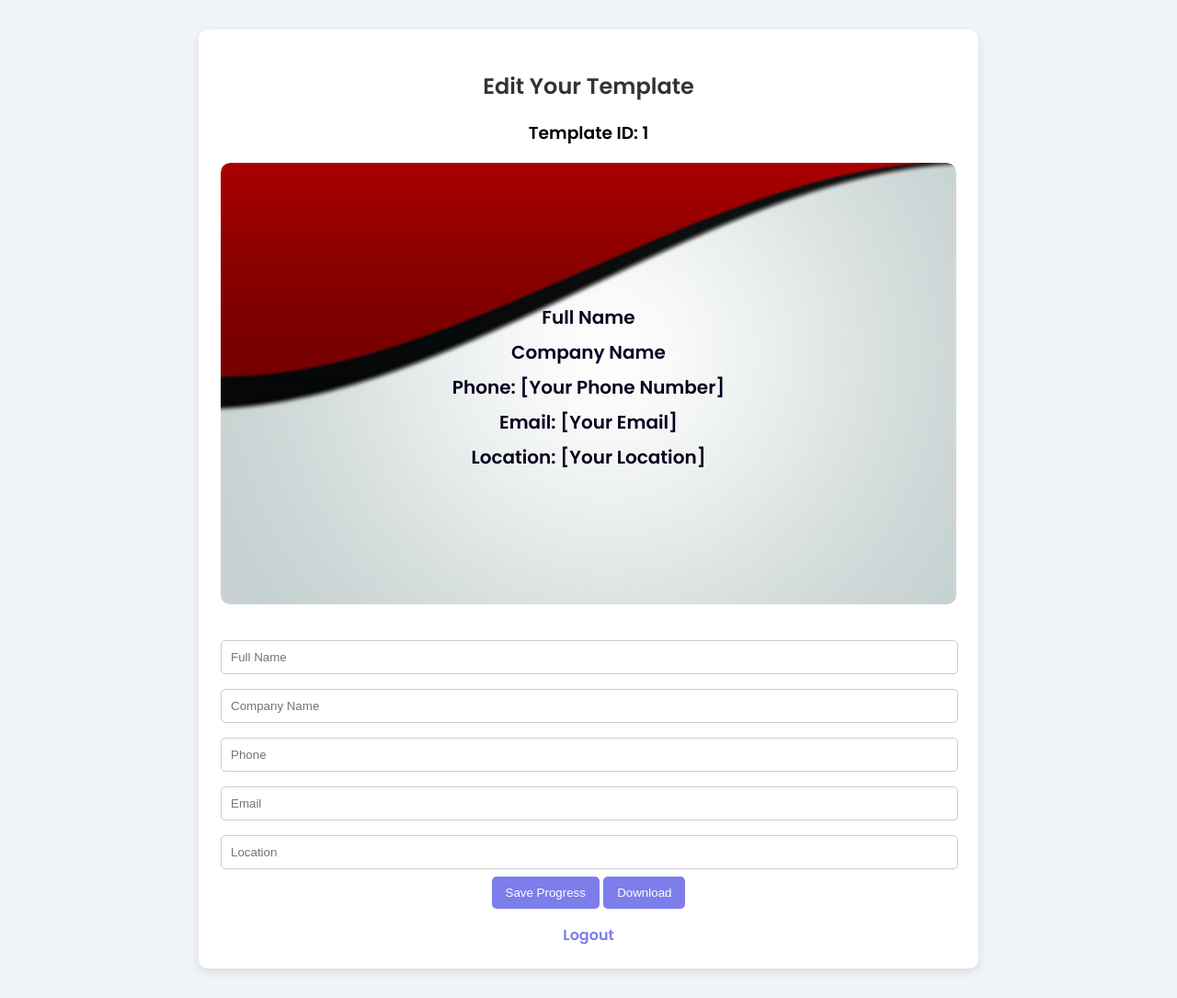
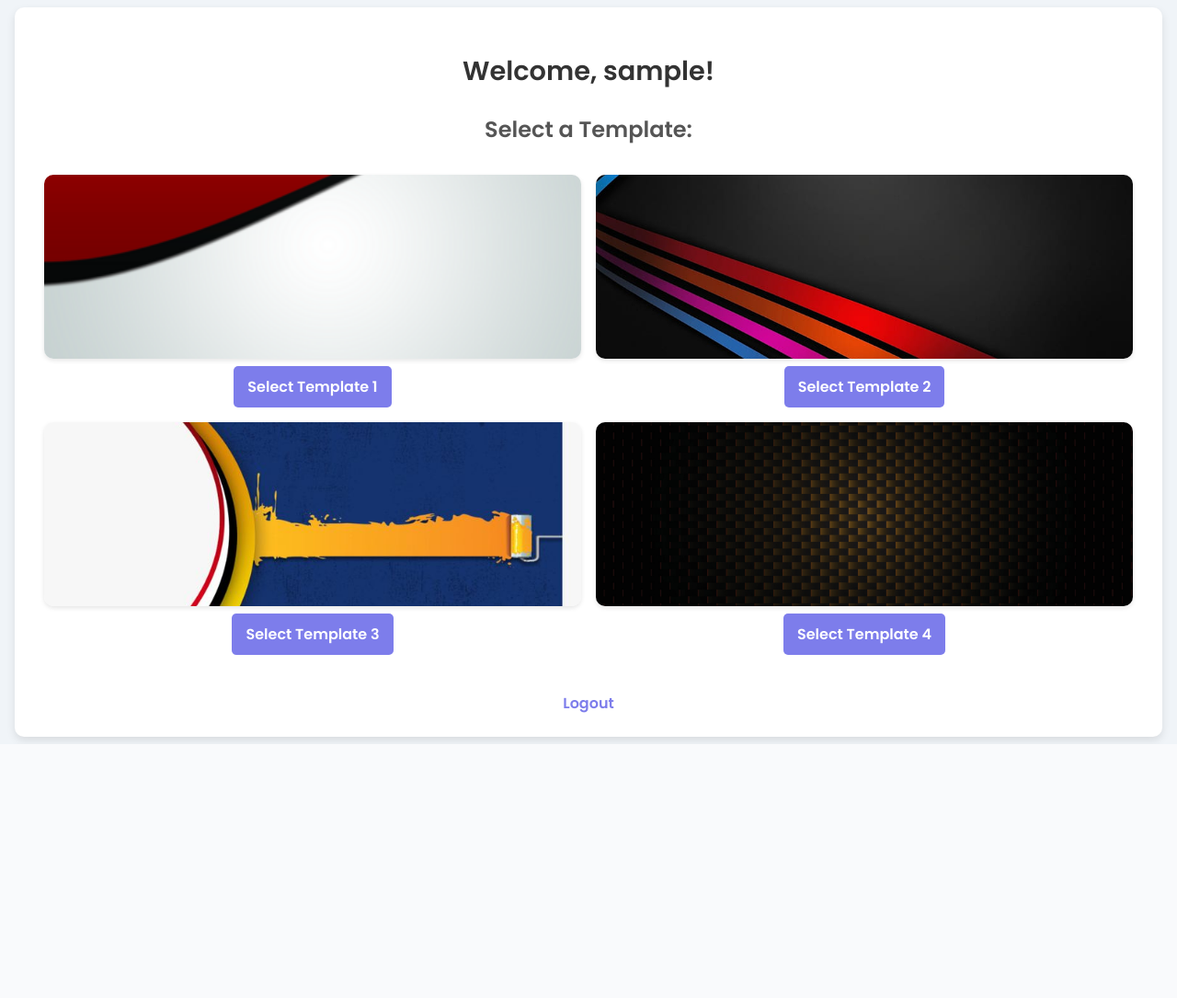
Before and after one commit to YousefAnisSpam/Agile_project, a PHP site: page /templates.php in a window 1280 px wide. Shown: the whole page at 92% size. After the commit the page ends 809 px from the top, so only its background shows below. Run offline with PHP 8.4, Linux system fonts and the light colour scheme; the visitor is signed in with stand-in values (Sample User, id 1).

Commit message:
Update templates.php

```diff
--- a/templates.php
+++ b/templates.php
@@ -1,97 +1,88 @@
  <?php
 session_start();
+
+$imagep_1 = 'templates/template1.jpg';
+$imagep_2 = 'templates/template2.jpg';
+$imagep_3 = 'templates/template3.jpg';
+$imagep_4 = 'templates/template4.jpg';
 
 if (!isset($_SESSION['username'])) {
     header("Location: index.php");
     exit();
 }
-
-// Get the selected template number
-$template_id = isset($_GET['template']) ? (int)$_GET['template'] : 1; // Default to 1 if not set
 ?>
 
-<!DOCTYPE html>
-<html lang="en">
-<head>
-    <meta charset="UTF-8">
-    <meta name="viewport" content="width=device-width, initial-scale=1.0">
-    <title>Edit Template</title>
-    <link href="https://fonts.googleapis.com/css2?family=Poppins:wght@400;600&display=swap" rel="stylesheet">
-    <script src="https://cdnjs.cloudflare.com/ajax/libs/html2canvas/1.4.1/html2canvas.min.js" integrity="sha512-BNaRQnYJYiPSqHHDb58B0yaPfCu+Wgds8Gp/gU33kqBtgNS4tSPHuGibyoeqMV/TJlSKda6FXzoEyYGjTe+vXA==" crossorigin="anonymous" referrerpolicy="no-referrer"></script>    <style>
+<style>
 body {
-            background-color: #f0f4f8;
+    background-color: #f0f4f8; /* Light background color */
     font-family: 'Poppins', sans-serif;
 }
 
 .container {
-            max-width: 800px;
-            margin: 2rem auto;
+    max-width: 1200px;
+    margin: 0 auto;
     padding: 1.5rem;
-            background: white;
+    background: white; /* White background for the container */
     border-radius: 10px;
     box-shadow: 0 4px 10px rgba(0, 0, 0, 0.1);
+}
+
+h2.form-title {
+    font-size: 1.8rem;
+    color: #333;
+    text-align: center;
+    margin-bottom: 0.5rem;
+}
+
+h3 {
+    font-size: 1.5rem;
+    color: #555;
+    text-align: center;
+    margin-bottom: 1.5rem;
+}
+
+.template-grid {
+    display: flex;
+    flex-wrap: wrap;
+    justify-content: space-between;
+}
+
+.template-item {
+    flex: 1 1 calc(50% - 1rem); /* 2 columns with space */
+    margin: 0.5rem;
     text-align: center;
 }
 
-        h2 {
-            color: #333;
-            margin-bottom: 1rem;
+.template-item img {
+    width: 100%;
+    height: 200px; /* Fixed height for uniformity */
+    object-fit: cover; /* Cover maintains aspect ratio and fills the area */
+    border-radius: 10px;
+    box-shadow: 0 2px 5px rgba(0, 0, 0, 0.1);
 }
 
-        .template-preview {
-            position: relative;
-            border-radius: 10px;
-            overflow: hidden;
-            margin-bottom: 1.5rem;
+.template-link {
+    display: inline-block;
+    margin-top: 0.5rem;
+    text-decoration: none;
+    background: rgb(125, 125, 235);
+    color: white;
+    padding: 10px 15px;
+    border-radius: 5px;
+    transition: background 0.3s, transform 0.2s;
+    font-weight: bold;
 }
 
-        .template-preview img {
-            width: 100%;
-            border-radius: 10px;
-        }
-
-        .template-info {
-            position: absolute;
-            top: 50%;
-            left: 50%;
-            transform: translate(-50%, -50%);
-            color: white;
-            text-align: center;
-        }
-
-        .template-info h3 {
-            margin: 0.5rem 0;
-            font-weight: 600;
-            color: #07001f;
-            font-size: 20px;
-        }
-
-        input[type="text"], input[type="email"] {
-            width: calc(100% - 20px);
-            padding: 10px;
-            margin: 0.5rem 0;
-            border: 1px solid #ccc;
-            border-radius: 5px;
-        }
-
-        button {
-            background-color: rgb(125, 125, 235);
-            color: white;
-            padding: 10px 15px;
-            border: none;
-            border-radius: 5px;
-            cursor: pointer;
-            transition: background 0.3s;
-        }
-
-        button:hover {
-            background-color: #07001f;
+.template-link:hover {
+    background: #07001f;
+    transform: translateY(-2px);
 }
 
 .logout-btn {
     display: block;
-            margin-top: 1rem;
+    margin-top: 2rem;
     text-align: center;
+    font-size: 1rem;
     font-weight: bold;
     color: rgb(125, 125, 235);
     text-decoration: none;
@@ -102,59 +93,38 @@ $template_id = isset($_GET['template']) ? (int)$_GET['template'] : 1; // Default
     color: blue;
 }
 </style>
-    <script>
-        function updatePreview() {
-            const fullName = document.getElementById('fullname').value;
-            const CompanyName = document.getElementById('CompanyName').value;
-            const phone = document.getElementById('phone').value;
-            const email = document.getElementById('email').value;
-            const location = document.getElementById('location').value;
 
-            document.getElementById('previewFullName').innerText = fullName || "Full Name";
-            document.getElementById('previewCompanyName').innerText = CompanyName || "Company Name";
-            document.getElementById('previewPhone').innerText = "Phone: " + (phone || "[Your Phone Number]");
-            document.getElementById('previewEmail').innerText = "Email: " + (email || "[Your Email]");
-            document.getElementById('previewLocation').innerText = "Location: " + (location || "[Your Location]");
-        }
-
-        function downloadCard() {
-            html2canvas(document.querySelector('.template-preview')).then(canvas => {
-                const link = document.createElement('a');
-                link.href = canvas.toDataURL('image/png'); // Convert the canvas to a PNG image
-                link.download = 'template_card.png'; // Set the default filename
-                link.click(); // Trigger the download
-            }).catch(error => {
-                console.error('Error generating the image:', error);
-            });
-        }
-    </script>
+<!DOCTYPE html>
+<html lang="en">
+<head>
+    <meta charset="UTF-8">
+    <meta name="viewport" content="width=device-width, initial-scale=1.0">
+    <title>Select Template</title>
+    <link href="https://fonts.googleapis.com/css2?family=Poppins:wght@400;600&display=swap" rel="stylesheet">
 </head>
 <body>
     <div class="container">
-        <h2>Edit Your Template</h2>
-        <h3>Template ID: <?= htmlspecialchars($template_id) ?></h3>
-        <div class="template-preview" id="image">
-            <img src="templates/template1.jpg" alt="Template Image">
-            <div class="template-info">
-                <h3 id="previewFullName">Full Name</h3>
-                <h3 id="previewCompanyName">Company Name</h3>
-                <h3 id="previewPhone">Phone: [Your Phone Number]</h3>
-                <h3 id="previewEmail">Email: [Your Email]</h3>
-                <h3 id="previewLocation">Location: [Your Location]</h3>
+        <h2 class="form-title">Welcome, <?= htmlspecialchars($_SESSION['username']) ?>!</h2>
+        <h3>Select a Template:</h3>
+        <div class="template-grid">
+            <div class="template-item">
+                <img src="<?php echo $imagep_1; ?>" alt="Template 1">
+                <a class="template-link" href="edit_template1.php?template=1">Select Template 1</a>
+            </div>
+            <div class="template-item">
+                <img src="<?php echo $imagep_2; ?>" alt="Template 2">
+                <a class="template-link" href="edit_template2.php?template=2">Select Template 2</a>
+            </div>
+            <div class="template-item">
+                <img src="<?php echo $imagep_3; ?>" alt="Template 3">
+                <a class="template-link" href="edit_template3.php?template=3">Select Template 3</a>
+            </div>
+            <div class="template-item">
+                <img src="<?php echo $imagep_4; ?>" alt="Template 4">
+                <a class="template-link" href="edit_template4.php?template=4">Select Template 4</a>
             </div>
         </div>
-
-        <form action="save_template.php" method="POST" oninput="updatePreview()">
-            <input type="text" id="fullname" name="fullname" placeholder="Full Name" required>
-            <input type="text" id="CompanyName" name="CompanyName" placeholder="Company Name" required>
-            <input type="text" id="phone" name="phone" placeholder="Phone" required>
-            <input type="email" id="email" name="email" placeholder="Email" required>
-            <input type="text" id="location" name="location" placeholder="Location" required>
-            <button type="submit">Save Progress</button>
-            <button type="button" onclick="downloadCard()">Download</button>
-        </form>
-
-        <a class="logout-btn" href="logout.php">Logout</a>
+        <a class="btn logout-btn" href="logout.php">Logout</a>
     </div>
 </body>
 </html>
```
Lines whose indentation alone changed are shown as unchanged.
